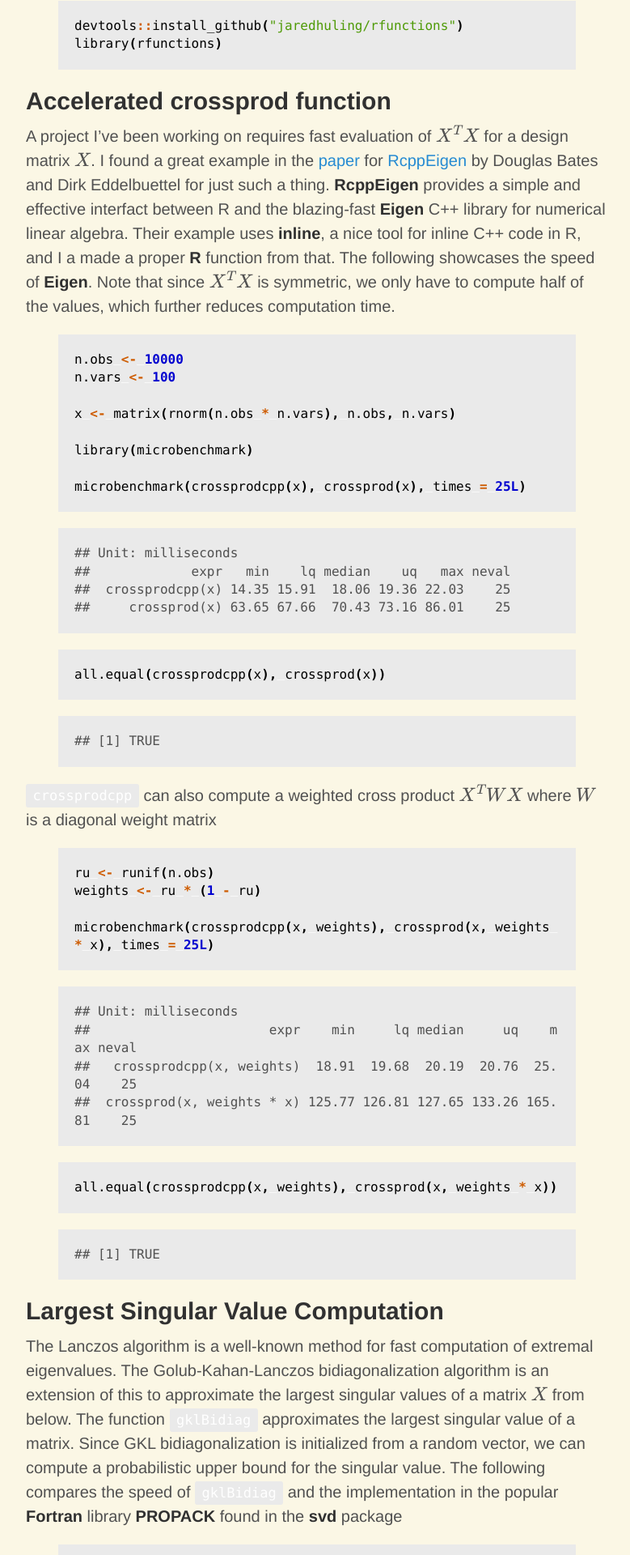
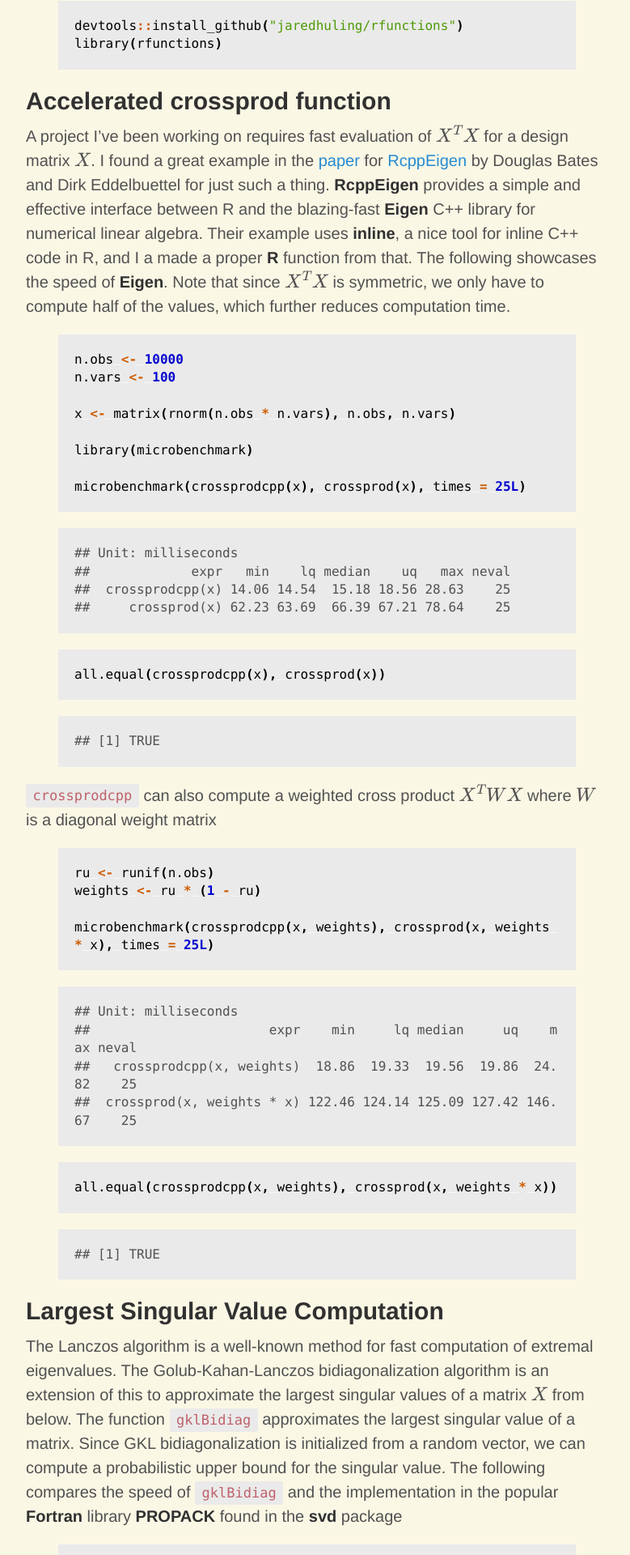
Before and after one commit to jaredhuling/jaredhuling.github.io, a Jekyll site: the page built from _posts/2014-03-16-first-r-package.md, in a window 1280 px wide. Shown: the part 498-2418 px from the top of the page at 81% size, without its empty margins (248-1027 px from the left). Built offline with Jekyll 4.4.1, drawn with Linux system fonts in a browser that asks for light colours; Markdown is read by kramdown in place of the engine named in the settings; formulas are drawn with MathJax 3; some of the changed text lies outside the part shown.

Commit message:
changed code color, fixed typo in blog post

```diff
--- a/_posts/2014-03-16-first-r-package.md
+++ b/_posts/2014-03-16-first-r-package.md
@@ -18,7 +18,7 @@ library(rfunctions)
 
 ## Accelerated crossprod function
 
-A project I've been working on requires fast evaluation of $X^TX$ for a design matrix $X$. I found a great example in the [paper](http://www.jstatsoft.org/v52/i05/paper) for [RcppEigen](http://cran.r-project.org/web/packages/RcppEigen/index.html) by Douglas Bates and Dirk Eddelbuettel for just such a thing. **RcppEigen** provides a simple and effective interfact between R and the blazing-fast **Eigen** C++ library for numerical linear algebra. Their example uses **inline**, a nice tool for inline C++ code in R, and I a made a proper **R** function from that. The following showcases the speed of **Eigen**. Note that since $X^TX$ is symmetric, we only have to compute half of the values, which further reduces computation time.
+A project I've been working on requires fast evaluation of $X^TX$ for a design matrix $X$. I found a great example in the [paper](http://www.jstatsoft.org/v52/i05/paper) for [RcppEigen](http://cran.r-project.org/web/packages/RcppEigen/index.html) by Douglas Bates and Dirk Eddelbuettel for just such a thing. **RcppEigen** provides a simple and effective interface between R and the blazing-fast **Eigen** C++ library for numerical linear algebra. Their example uses **inline**, a nice tool for inline C++ code in R, and I a made a proper **R** function from that. The following showcases the speed of **Eigen**. Note that since $X^TX$ is symmetric, we only have to compute half of the values, which further reduces computation time.
 
 
 {% highlight r %}
@@ -37,8 +37,8 @@ microbenchmark(crossprodcpp(x), crossprod(x), times = 25L)
 {% highlight text %}
 ## Unit: milliseconds
 ##             expr   min    lq median    uq   max neval
-##  crossprodcpp(x) 14.35 15.91  18.06 19.36 22.03    25
-##     crossprod(x) 63.65 67.66  70.43 73.16 86.01    25
+##  crossprodcpp(x) 14.06 14.54  15.18 18.56 28.63    25
+##     crossprod(x) 62.23 63.69  66.39 67.21 78.64    25
 {% endhighlight %}
 
 
@@ -69,8 +69,8 @@ microbenchmark(crossprodcpp(x, weights), crossprod(x, weights * x), times = 25L)
 {% highlight text %}
 ## Unit: milliseconds
 ##                       expr    min     lq median     uq    max neval
-##   crossprodcpp(x, weights)  18.91  19.68  20.19  20.76  25.04    25
-##  crossprod(x, weights * x) 125.77 126.81 127.65 133.26 165.81    25
+##   crossprodcpp(x, weights)  18.86  19.33  19.56  19.86  24.82    25
+##  crossprod(x, weights * x) 122.46 124.14 125.09 127.42 146.67    25
 {% endhighlight %}
 
 
@@ -107,9 +107,9 @@ microbenchmark(gklb(v), propack())
 
 {% highlight text %}
 ## Unit: milliseconds
-##       expr    min    lq median     uq    max neval
-##    gklb(v)  36.07  36.6  36.98  38.23  48.48   100
-##  propack() 280.07 282.4 284.82 290.81 315.85   100
+##       expr    min     lq median     uq   max neval
+##    gklb(v)  36.29  36.96  37.58  40.63 137.1   100
+##  propack() 264.61 268.05 273.70 287.99 364.1   100
 {% endhighlight %}
 
 
@@ -152,8 +152,8 @@ microbenchmark(gklBidiag(x.s.b, v, maxit = 10L, 0L), gklBidiag(x.s.c, v, maxit =
 {% highlight text %}
 ## Unit: milliseconds
 ##                                  expr   min    lq median    uq   max neval
-##  gklBidiag(x.s.b, v, maxit = 10L, 0L) 93.74 94.63  95.52 97.22 122.5   100
-##  gklBidiag(x.s.c, v, maxit = 10L, 0L) 93.73 94.55  95.65 96.70 139.1   100
+##  gklBidiag(x.s.b, v, maxit = 10L, 0L) 93.49 94.36  95.79 100.8 147.5   100
+##  gklBidiag(x.s.c, v, maxit = 10L, 0L) 93.46 94.54  95.89 104.8 178.8   100
 {% endhighlight %}
 
 
@@ -178,7 +178,7 @@ gklBidiag(x.s.c, v, maxit = 10L, 0L)$d
 
 
 {% highlight text %}
-## [1] 35.22
+## [1] 35.43
 {% endhighlight %}
 
 
@@ -199,8 +199,8 @@ microbenchmark(add(A, B), A + B)
 {% highlight text %}
 ## Unit: milliseconds
 ##       expr    min     lq median    uq   max neval
-##  add(A, B)  87.16  94.34  102.4 108.6 221.9   100
-##      A + B 249.37 271.96  372.0 382.2 545.2   100
+##  add(A, B)  91.13  94.13  104.3 114.5 329.3   100
+##      A + B 250.53 282.17  372.7 389.5 484.0   100
 {% endhighlight %}
 
 
@@ -214,8 +214,8 @@ microbenchmark(subtract(A, B), A - B)
 {% highlight text %}
 ## Unit: milliseconds
 ##            expr    min     lq median    uq   max neval
-##  subtract(A, B)  91.26  94.72  102.3 108.5 212.5   100
-##           A - B 256.19 373.90  383.0 402.0 621.8   100
+##  subtract(A, B)  92.16  94.66  96.79 106.2 226.9   100
+##           A - B 264.04 381.39 392.87 406.3 505.6   100
 {% endhighlight %}
 
 
@@ -262,8 +262,8 @@ microbenchmark(add(A, B), A + B)
 {% highlight text %}
 ## Unit: milliseconds
 ##       expr   min    lq median    uq   max neval
-##  add(A, B) 5.564 7.184  7.353 7.584  25.9   100
-##      A + B 1.814 3.474  3.546 3.677 120.7   100
+##  add(A, B) 5.975 7.187  7.323 7.803 22.65   100
+##      A + B 1.839 3.478  3.531 3.613 21.89   100
 {% endhighlight %}
 
 
@@ -277,8 +277,8 @@ microbenchmark(subtract(A, B), A - B)
 {% highlight text %}
 ## Unit: milliseconds
 ##            expr   min    lq median    uq   max neval
-##  subtract(A, B) 5.480 7.129  7.300 8.152 46.26   100
-##           A - B 1.929 3.463  3.517 3.899 16.37   100
+##  subtract(A, B) 5.677 7.180  7.315 7.606 26.74   100
+##           A - B 1.829 3.484  3.529 3.608 19.56   100
 {% endhighlight %}
 
 
--- a/public/css/poole.css
+++ b/public/css/poole.css
@@ -152,7 +152,7 @@ pre {
 code {
   padding: .25em .5em;
   font-size: 85%;
-  color: #FFFFFF;
+  color: #bf616a;
   background-color: #eaeaea;
   border-radius: 3px;
 }
```
Also changed, not shown: other parts of _posts/2014-03-16-first-r-package.md (+1 -1 lines).
